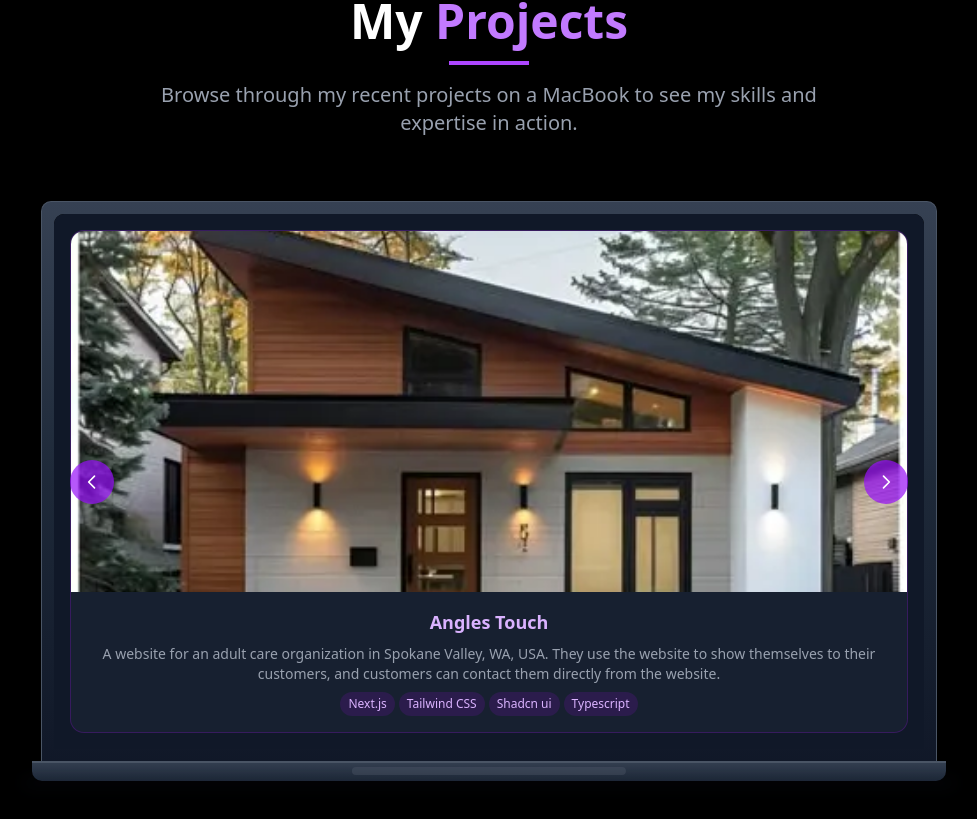
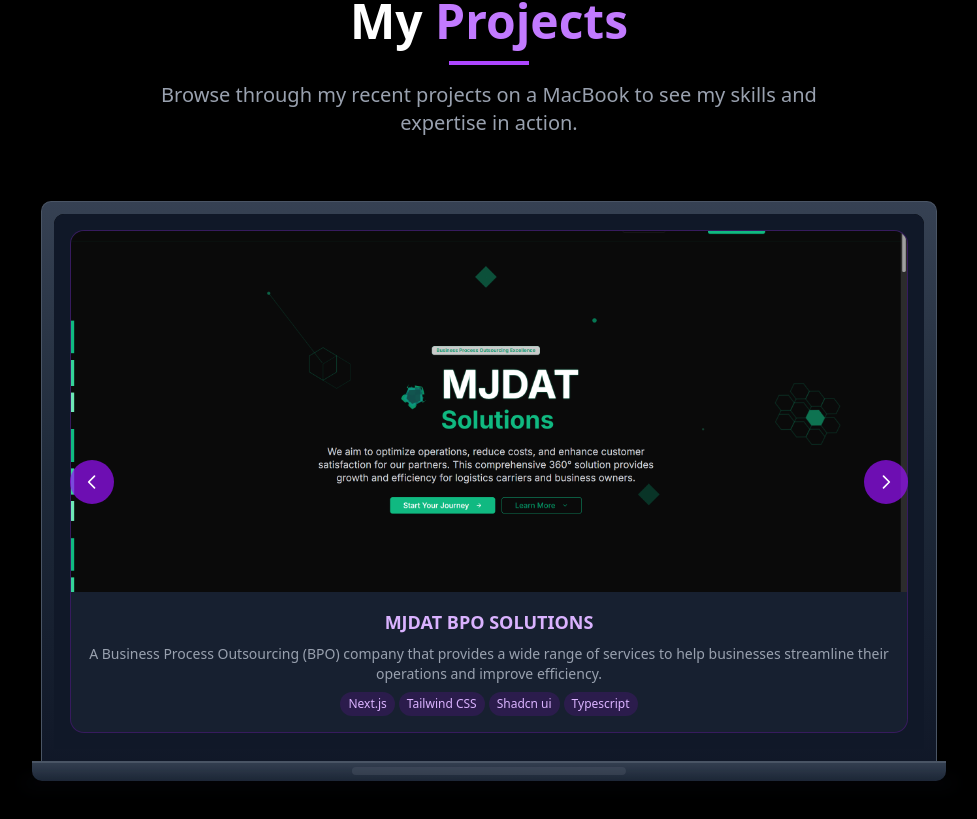
Before and after one commit to Nahomtewodros101/Nahom, a Next.js app: page / in a window 1280 px wide. Shown: the part 2037-2856 px from the top of the page, without its empty margins (151-1128 px from the left). Built offline with nearby package versions, Linux system fonts and the light colour scheme.

Commit message:
in the begininggg

```diff
--- a/app/page.tsx
+++ b/app/page.tsx
@@ -415,6 +415,26 @@
 
   const projects: Project[] = [
     {
+      title: "MJDAT BPO SOLUTIONS",
+      description:
+        "A Business Process Outsourcing (BPO) company that provides a wide range of services to help businesses streamline their operations and improve efficiency.",
+      image: "/mjdats.png",
+      tech: ["Next.js", "Tailwind CSS", "Shadcn ui", "Typescript"],
+      link: "https://bpo-plum.vercel.app/",
+      githubLink: "https://github.com/Nahomtewodros101/BpoMjdat.git",
+    },
+    {
+      title: "Chapa expense Tracker",
+      description:
+        "A mobile app that allows users to track their expenses and manage their budget.",
+      image: "/chapa.png",
+      tech: ["Next.js", "Tailwind CSS", "Shadcn ui", "Typescript"],
+      link: "https://chapa-expense-tracker.vercel.app/",
+      githubLink:
+        "https://github.com/Nahomtewodros101/Chapa-Expense-Tracker.git",
+    },
+
+    {
       title: "Angles Touch",
       description:
         "A website for an adult care organization in Spokane Valley, WA, USA. They use the website to show themselves to their customers, and customers can contact them directly from the website.",
```
Also changed, not shown: public/chapa.png (added), public/mjdats.png (added).
